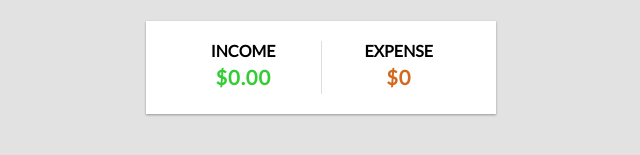
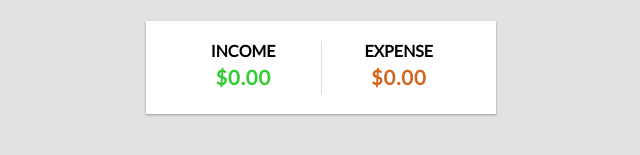
Before and after one commit to Adeel62462/expense-tracker-app, a React (Create React App) app: page / in a window 1280 px wide. Shown: the part 199-354 px from the top of the page, without its empty margins (319-959 px from the left). Built offline with nearby package versions, Linux system fonts and the light colour scheme.

Commit message:
Update AccountSummary.jsx

```diff
--- a/src/components/AccountSummary.jsx
+++ b/src/components/AccountSummary.jsx
@@ -8,8 +8,7 @@ export const AccountSummary = () => {
         .reduce((total, amount) => (total += amount), 0)
         .toFixed(2);
     const expenseAmount = amounts.filter(amount => amount < 0)
-        .reduce((total, amount) => (total += amount), 0) * (-1)
-        .toFixed(2);
+        .reduce((total, amount) => (total += amount), 0) * (-1);
 
     return (
         <div className="inc-exp-container">
@@ -19,7 +18,7 @@ export const AccountSummary = () => {
             </div>
             <div>
                 <h4>Expense</h4>
-                <p className="money minus">${expenseAmount}</p>
+                <p className="money minus">${expenseAmount.toFixed(2)}</p>
             </div>
         </div>
     )
```
